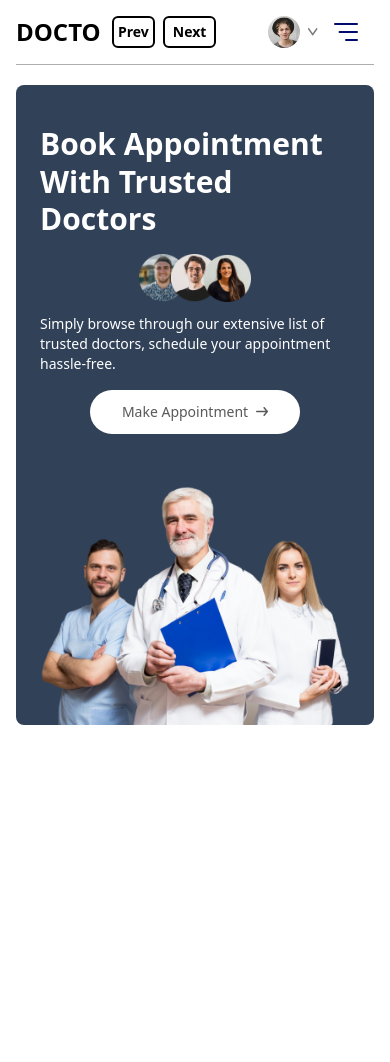
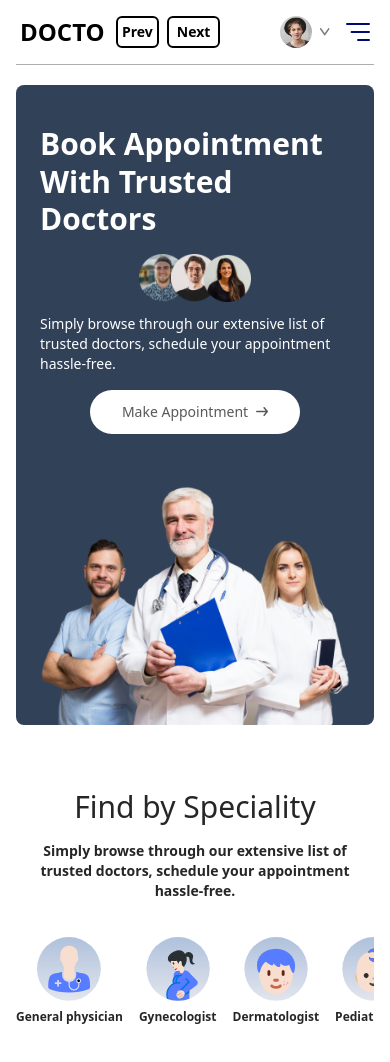
Before and after one commit to MohdSamir2001/DoctogramUI, a React (Vite) app: page / in a window 390 px wide. Shown: the top 1062 px of the page. Before the commit the page ends 844 px from the top, so only its background shows below. Built offline with nearby package versions, Linux system fonts and the light colour scheme.

Commit message:
handle bug in menu icon

```diff
--- a/src/components/Navbar.jsx
+++ b/src/components/Navbar.jsx
@@ -10,8 +10,13 @@ const Navbar = () => {
     setToken(false);
     navigate("/");
   };
+  const handleCloseMenu = () => {
+    setTimeout(() => {
+      setShowMenu(false);
+    }, 50); // Small delay to avoid flickering
+  };
   return (
-    <div className="flex items-center justify-between text-sm py-4 mb-5 border-b border-b-[#ADADAD]">
+    <div className="flex items-center justify-between text-sm px-1 py-4 mb-5 border-b border-b-[#ADADAD]">
       <div className="flex">
         <div
           onClick={() => navigate("/")}
@@ -100,13 +105,19 @@ const Navbar = () => {
         {/* ---- Mobile Menu ---- */}
         <div
           className={`md:hidden ${
-            showMenu ? "fixed w-full" : "h-0 w-0"
+            showMenu ? "fixed w-full" : "hidden"
           } right-0 top-0 bottom-0 z-20 overflow-hidden bg-white transition-all`}
         >
-          <div className="flex items-center justify-between px-5 py-6">
-            <img src={assets.logo} className="w-36" alt="" />
+          <div className="flex items-center justify-between px-5 py-4">
+            <div
+              onClick={() => navigate("/")}
+              className="w-44 font-bold text-2xl cursor-pointer"
+            >
+              {" "}
+              DOCTO
+            </div>
             <img
-              onClick={() => setShowMenu(false)}
+              onClick={handleCloseMenu}
               src={assets.cross_icon}
               className="w-7"
               alt=""
--- /dev/null
+++ b/src/components/SpecialityMenu.jsx
@@ -0,0 +1,33 @@
+import React from "react";
+import { specialityData } from "../assets/assets";
+import { Link } from "react-router";
+
+const SpecialityMenu = () => {
+  return (
+    <div
+      id="speciality"
+      className="flex font-semibold flex-col items-center gap-4 py-16 text-[#262626]"
+    >
+      <h1 className="text-3xl font-medium">Find by Speciality</h1>
+      <p className="sm:w-1/3 font-semibold text-center text-sm">
+        Simply browse through our extensive list of trusted doctors, schedule
+        your appointment hassle-free.
+      </p>
+      <div className="flex sm:justify-center gap-4 pt-5 w-full overflow-scroll ">
+        {specialityData.map((item, index) => (
+          <Link
+            to={`/doctors/${item.speciality}`}
+            onClick={() => scrollTo(0, 0)}
+            className="flex flex-col items-center text-xs cursor-pointer flex-shrink-0 hover:translate-y-[-10px] transition-all duration-500"
+            key={index}
+          >
+            <img className="w-16 sm:w-24 mb-2 " src={item.image} alt="" />
+            <p className="">{item.speciality}</p>
+          </Link>
+        ))}
+      </div>
+    </div>
+  );
+};
+
+export default SpecialityMenu;
--- a/src/index.css
+++ b/src/index.css
@@ -4,3 +4,6 @@
 .active hr {
   @apply block;
 }
+::-webkit-scrollbar {
+  @apply hidden;
+}
--- a/src/pages/HomePage.jsx
+++ b/src/pages/HomePage.jsx
@@ -1,10 +1,12 @@
 import React from "react";
 import Header from "../components/Header";
+import SpecialityMenu from "../components/SpecialityMenu";
 
 const HomePage = () => {
   return (
     <div className="">
       <Header />
+      <SpecialityMenu />
     </div>
   );
 };
```
